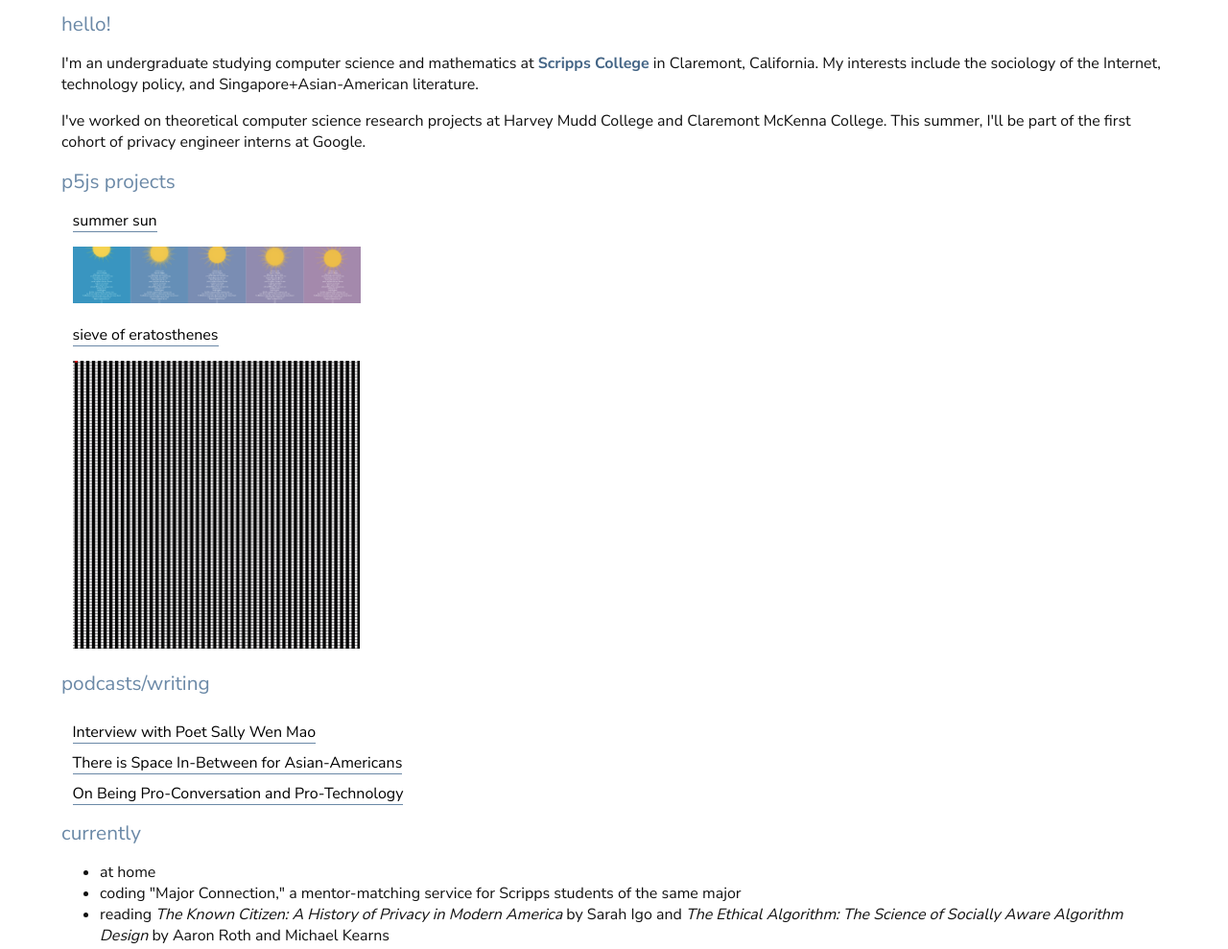
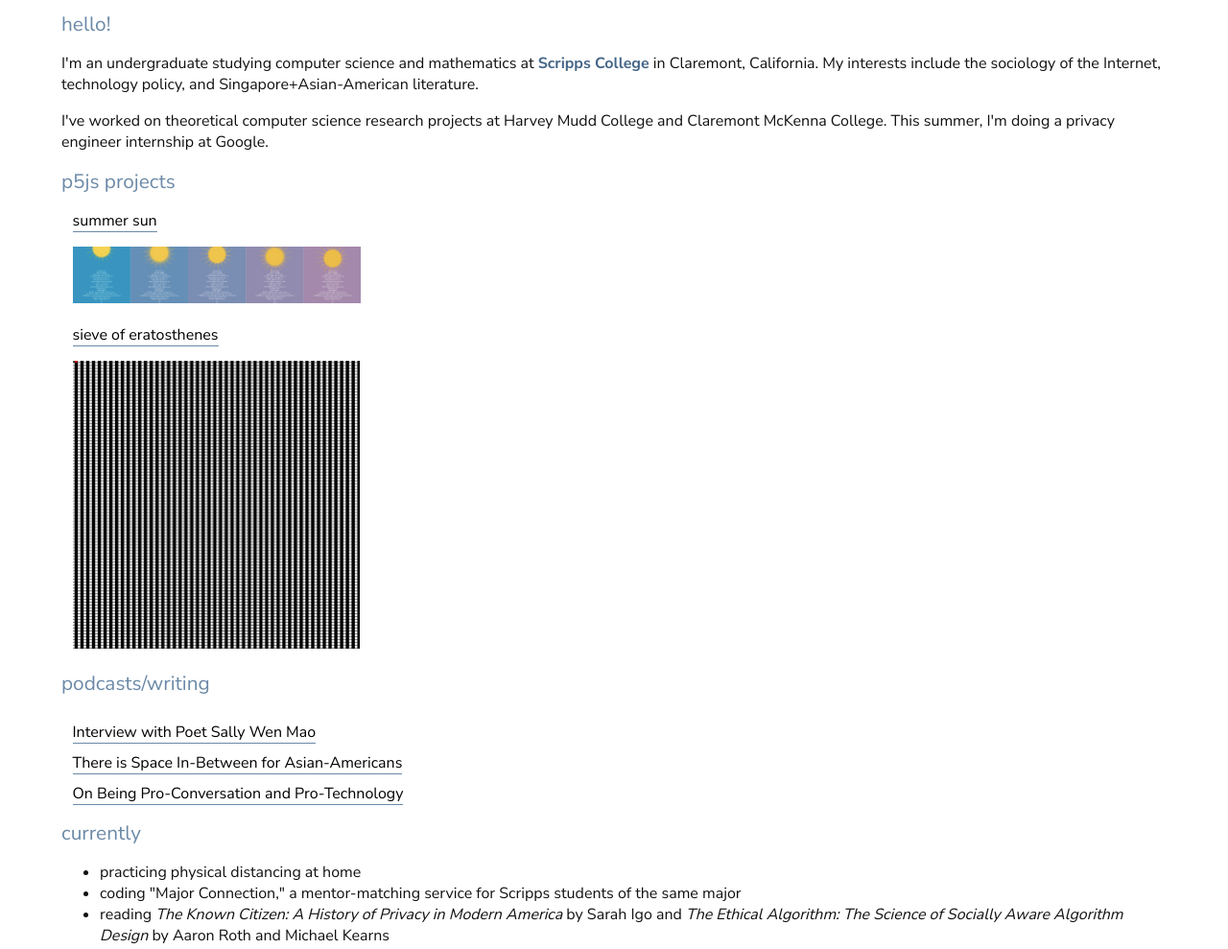
Before and after one commit to parallelepipeds/parallelepipeds.github.io, a plain HTML site: page index.html in a window 1280 px wide. Shown: the part 77-1066 px from the top of the page at 96% size. Drawn offline with Linux system fonts and the light colour scheme.

Commit message:
Update index.html

```diff
--- a/index.html
+++ b/index.html
@@ -22,7 +22,7 @@
 <div class = "about-container">
   <h1>hello!</h1>
   <p>I'm an undergraduate studying computer science and mathematics at <a class ="intro"; href = https://scrippscollege.edu/about>Scripps College</a> in Claremont, California. My interests include the sociology of the Internet, technology policy, and Singapore+Asian-American literature. </p>
- <p>I've worked on theoretical computer science research projects at Harvey Mudd College and Claremont McKenna College. This summer, I'll be part of the first cohort of privacy engineer interns at Google.</p>
+ <p>I've worked on theoretical computer science research projects at Harvey Mudd College and Claremont McKenna College. This summer, I'm doing a privacy engineer internship at Google.</p>
 </div>
 
     <div>
@@ -45,7 +45,7 @@
       <div>
           <h1>currently</h1>
           <ul>
-          <li> at home</li>
+          <li> practicing physical distancing at home</li>
           <li> coding "Major Connection," a mentor-matching service for Scripps students of the same major
           <li> reading <i>The Known Citizen: A History of Privacy in Modern America</i> by Sarah Igo and <i>The Ethical Algorithm: The Science of Socially Aware Algorithm Design</i> by Aaron Roth and Michael Kearns</li>
         </ul>
```
